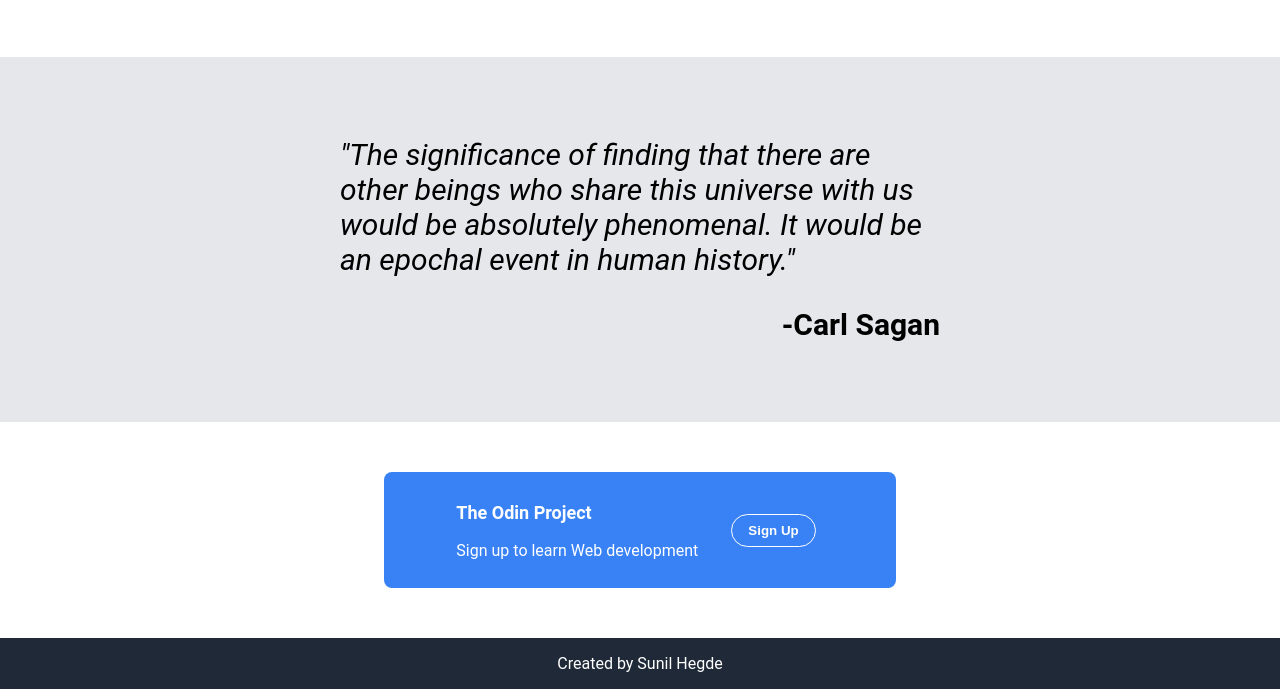
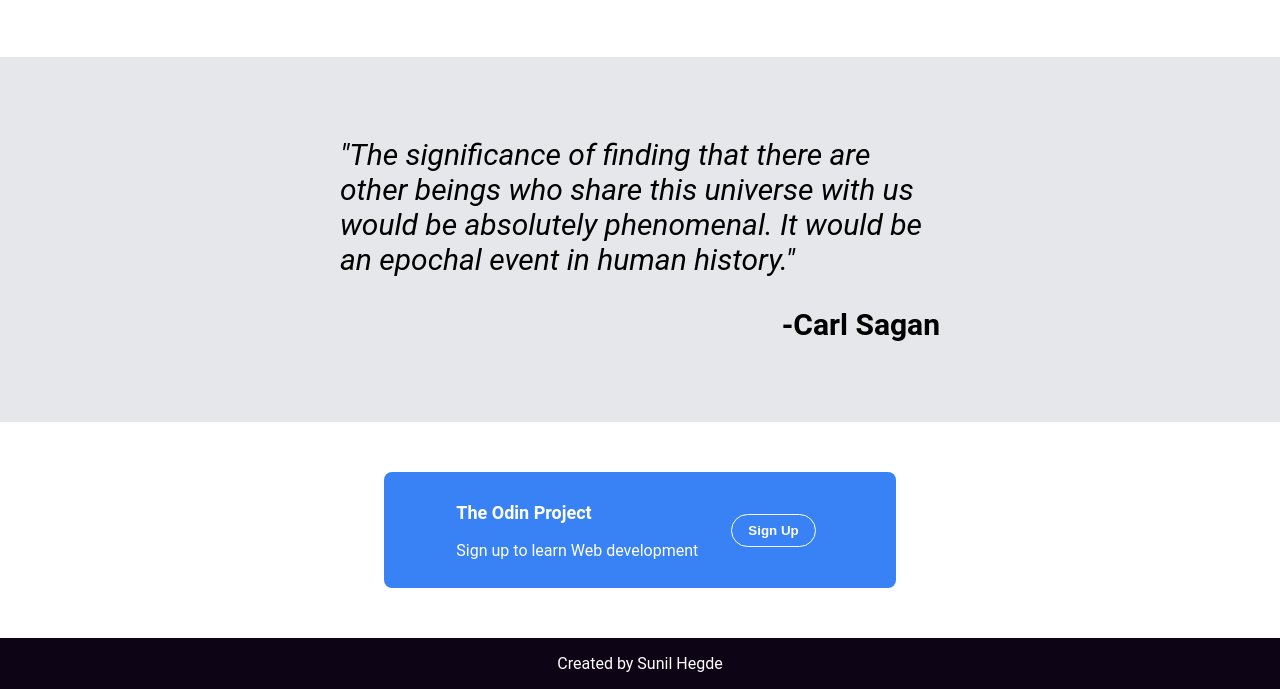
Before and after one commit to Sunil-Hegde/odin-website, a plain HTML site: page index.html in a window 1280 px wide. Shown: the part 1727-2416 px from the top of the page. Drawn offline with Linux system fonts and the light colour scheme.

Commit message:
edited some css

```diff
--- a/style.css
+++ b/style.css
@@ -168,7 +168,7 @@ button:hover {
 }
 .footer {
     display: flex;
-    background-color: #1F2937;
+    background-color: #0D0415;
     color: white;
     justify-content: center;
     align-items: center;
```
